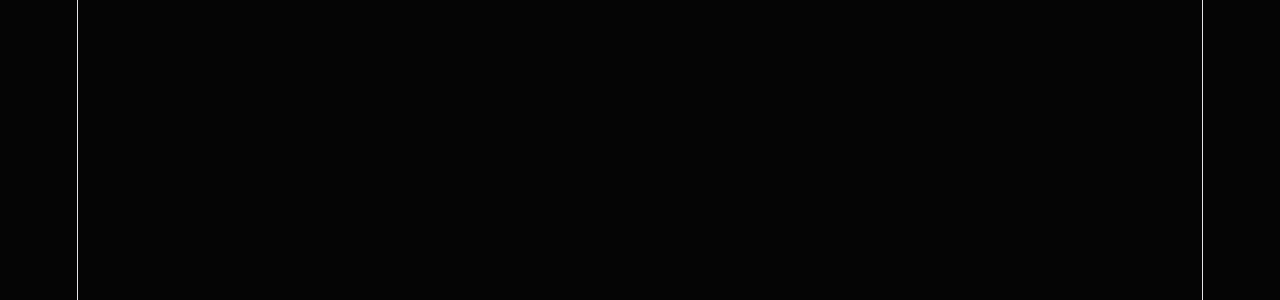
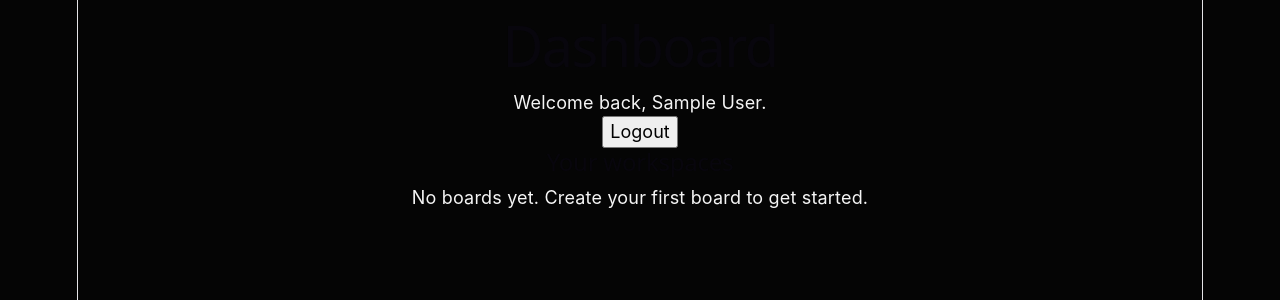
Before and after one commit to rewanahmedelbayoumi/CollabBoard, a React (Vite) app: page /dashboard in a window 1280 px wide. Before the commit this address had no page. Shown: the top 300 px of the page. Built offline with nearby package versions, Linux system fonts and the light colour scheme; sample sign-in values are in the browser's storage.

Commit message:
feat: add protected dashboard route

```diff
--- a/src/pages/Dashboard.tsx
+++ b/src/pages/Dashboard.tsx
@@ -1,8 +1,36 @@
+import { useAuthStore } from '../store/authStore'
+
 function Dashboard() {
+  const user = useAuthStore((state) => state.user)
+  const logout = useAuthStore((state) => state.logout)
+
   return (
     <main>
-      <h1>Dashboard</h1>
-      <p>Welcome to CollabBoard.</p>
+      <header>
+        <div>
+          <h1>Dashboard</h1>
+
+          <p>
+            Welcome back, {user?.name ?? 'User'}.
+          </p>
+        </div>
+
+        <button
+          type="button"
+          onClick={logout}
+        >
+          Logout
+        </button>
+      </header>
+
+      <section>
+        <h2>Your workspaces</h2>
+
+        <p>
+          No boards yet. Create your first board to get
+          started.
+        </p>
+      </section>
     </main>
   )
 }
--- a/src/routes/AppRouter.tsx
+++ b/src/routes/AppRouter.tsx
@@ -6,9 +6,10 @@
 } from 'react-router-dom'
 
 import Board from '../pages/Board'
+import Dashboard from '../pages/Dashboard'
 import Login from '../pages/Login'
+import Register from '../pages/Register'
 import ProtectedRoute from './ProtectedRoute'
-import Register from '../pages/Register'
 
 function AppRouter() {
   return (
@@ -25,11 +26,16 @@
         />
 
         <Route
-  path="/register"
-  element={<Register />}
-/>
+          path="/register"
+          element={<Register />}
+        />
 
         <Route element={<ProtectedRoute />}>
+          <Route
+            path="/dashboard"
+            element={<Dashboard />}
+          />
+
           <Route
             path="/board"
             element={<Board />}
```
